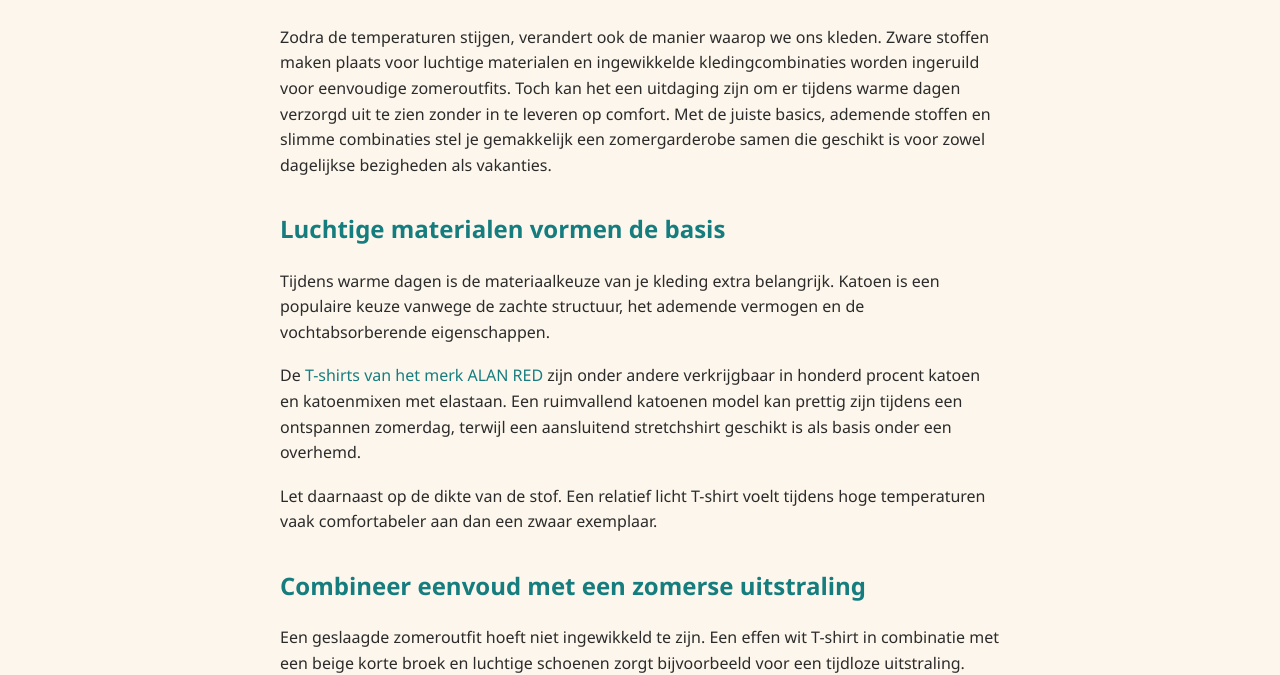
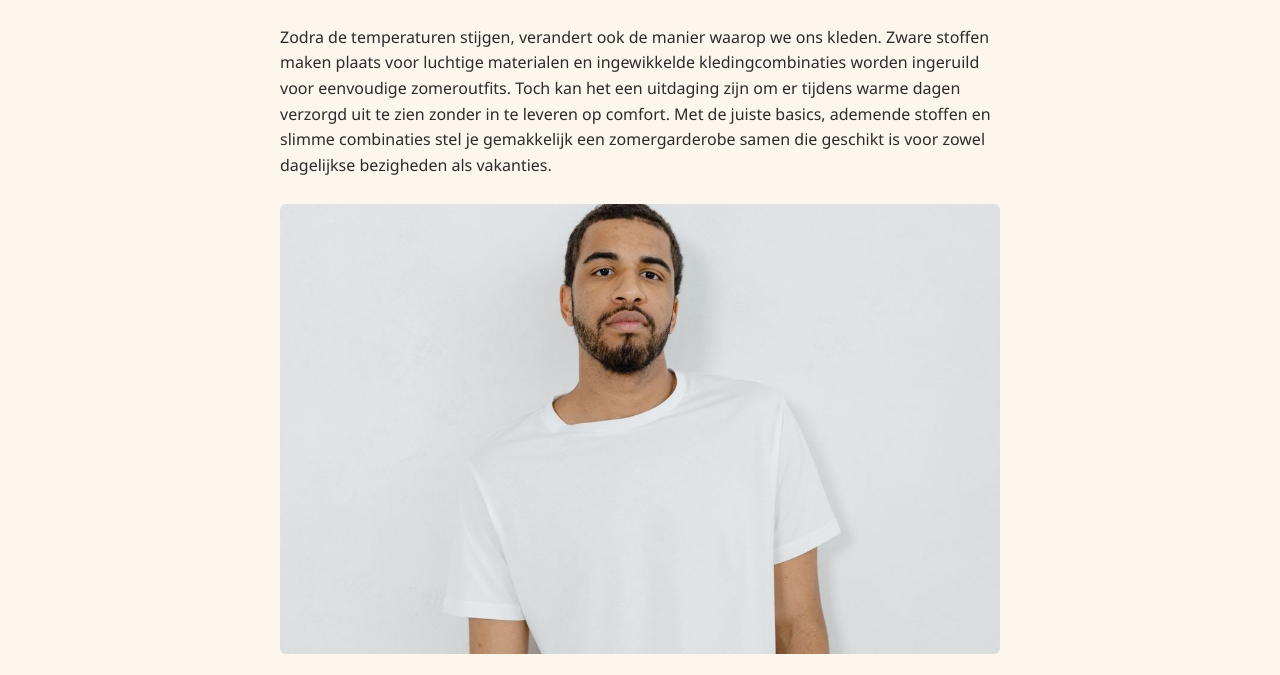
Before and after one commit to alexjknol-del/tropicini-nl, a plain HTML site: page zomerse-kleding-warme-dagen.html in a window 1280 px wide. Shown: the part 285-960 px from the top of the page. Drawn offline with Linux system fonts and the light colour scheme.

Commit message:
Afbeeldingen bij nieuwe artikelen

```diff
--- a/zomerse-kleding-warme-dagen.html
+++ b/zomerse-kleding-warme-dagen.html
@@ -24,7 +24,7 @@
 
 <article class="post">
   <h1>Comfortabel en stijlvol gekleed tijdens warme zomerdagen</h1>
-  <p class="meta">Mode</p><p>Zodra de temperaturen stijgen, verandert ook de manier waarop we ons kleden. Zware stoffen maken plaats voor luchtige materialen en ingewikkelde kledingcombinaties worden ingeruild voor eenvoudige zomeroutfits. Toch kan het een uitdaging zijn om er tijdens warme dagen verzorgd uit te zien zonder in te leveren op comfort. Met de juiste basics, ademende stoffen en slimme combinaties stel je gemakkelijk een zomergarderobe samen die geschikt is voor zowel dagelijkse bezigheden als vakanties.</p>
+  <p class="meta">Mode</p><p>Zodra de temperaturen stijgen, verandert ook de manier waarop we ons kleden. Zware stoffen maken plaats voor luchtige materialen en ingewikkelde kledingcombinaties worden ingeruild voor eenvoudige zomeroutfits. Toch kan het een uitdaging zijn om er tijdens warme dagen verzorgd uit te zien zonder in te leveren op comfort. Met de juiste basics, ademende stoffen en slimme combinaties stel je gemakkelijk een zomergarderobe samen die geschikt is voor zowel dagelijkse bezigheden als vakanties.</p><figure style="margin:1.6em 0"><img src="/images/zomerse-kleding-warme-dagen.jpg" alt="Comfortabel en stijlvol gekleed tijdens warme zomerdagen" width="1200" height="750" loading="lazy" style="width:100%;height:auto;border-radius:6px;display:block"></figure>
 <h2>Luchtige materialen vormen de basis</h2>
 <p>Tijdens warme dagen is de materiaalkeuze van je kleding extra belangrijk. Katoen is een populaire keuze vanwege de zachte structuur, het ademende vermogen en de vochtabsorberende eigenschappen.</p>
 <p>De <a href="https://www.hemdvoorhem.nl/alan-red-t-shirts">T-shirts van het merk ALAN RED</a> zijn onder andere verkrijgbaar in honderd procent katoen en katoenmixen met elastaan. Een ruimvallend katoenen model kan prettig zijn tijdens een ontspannen zomerdag, terwijl een aansluitend stretchshirt geschikt is als basis onder een overhemd.</p>
```
Also changed, not shown: images/zomerse-kleding-warme-dagen.jpg (added).
